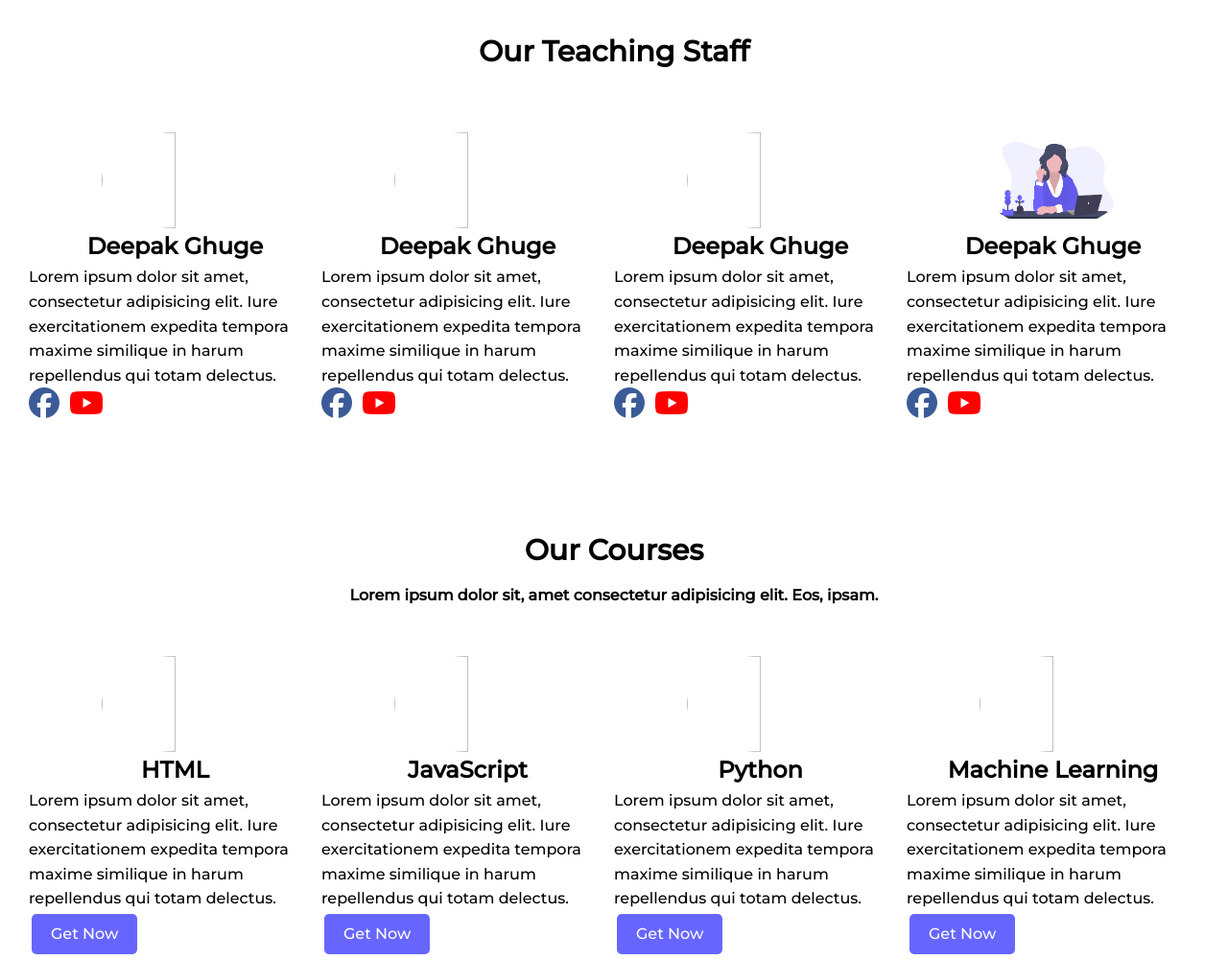
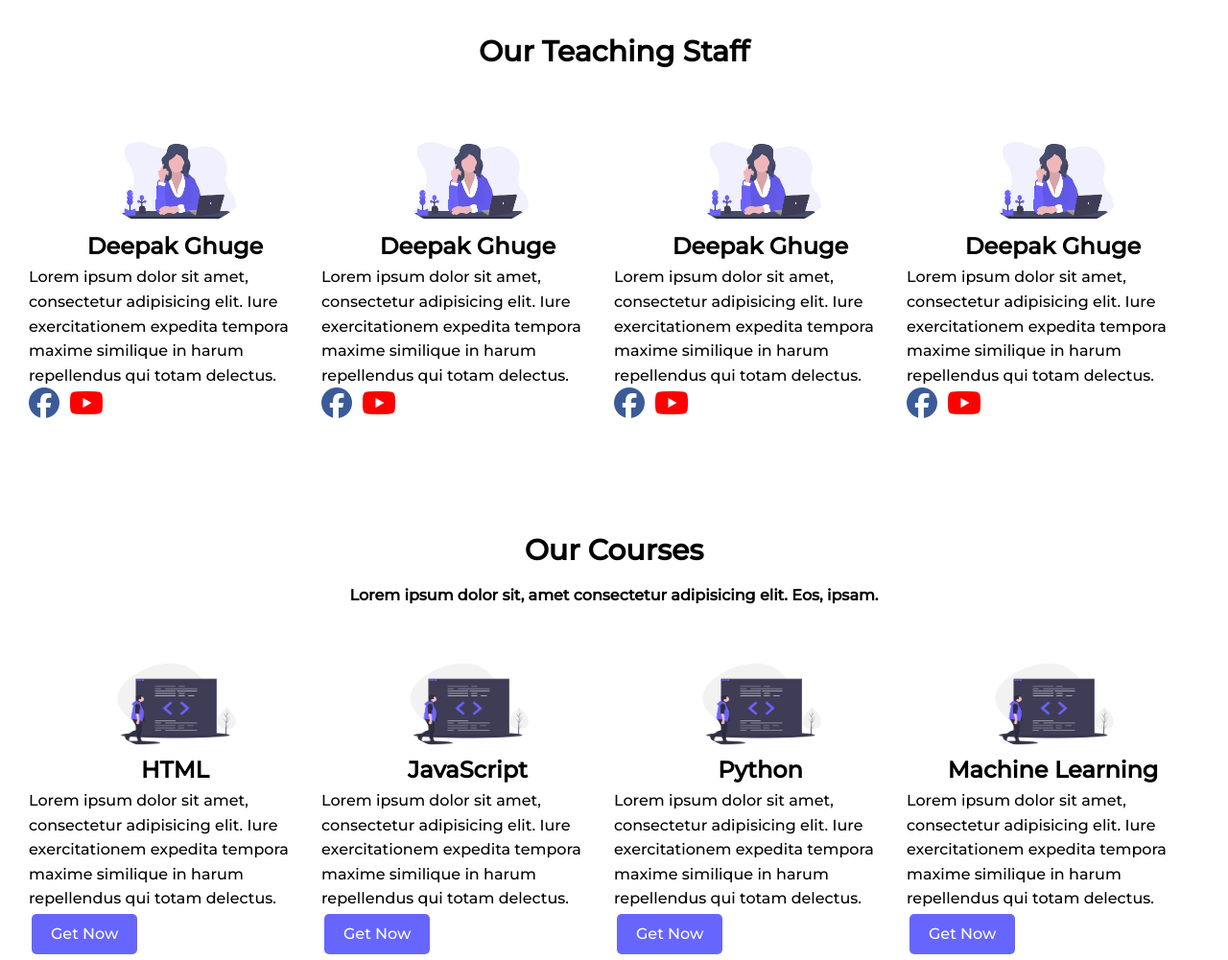
Before and after one commit to deepghuge36/sass-test, a plain HTML site: page index.html in a window 1280 px wide. Shown: the part 680-1681 px from the top of the page at 96% size. Drawn offline with Linux system fonts and the light colour scheme; the site is published under a folder, as on GitHub Pages, so addresses that start at the root find nothing.

Commit message:
image folder and path set

```diff
--- a/index.html
+++ b/index.html
@@ -40,7 +40,7 @@
 					<a href="#" class="btn-primary">Learn More</a>
 					<a href="#" class="btn-secondary">Sign Up</a>
 				</div>
-				<img src="/img/teach_banner.png" width="100%" height="100%" />
+				<img src="./img/teach_banner.png" width="100%" height="100%" />
 			</div>
 		</div>
 	</header>
@@ -49,7 +49,7 @@
 		<h3>Our Teaching Staff</h3>
 		<div class="container-card">
 			<div class="card">
-				<img src='/img/avatar.png' height="100px">
+				<img src='./img/avatar.png' height="100px">
 				<h2>Deepak Ghuge</h2>
 				<p>Lorem ipsum dolor sit amet, consectetur adipisicing elit. Iure exercitationem expedita tempora maxime
 					similique in harum repellendus qui totam delectus.</p>
@@ -60,7 +60,7 @@
 			</div>
 
 			<div class="card">
-				<img src='../img/avatar.png' height="100px">
+				<img src='./img/avatar.png' height="100px">
 				<h2>Deepak Ghuge</h2>
 				<p>Lorem ipsum dolor sit amet, consectetur adipisicing elit. Iure exercitationem expedita tempora maxime
 					similique in harum repellendus qui totam delectus.</p>
@@ -71,7 +71,7 @@
 			</div>
 
 			<div class="card">
-				<img src='/img/avatar.png' height="100px">
+				<img src='./img/avatar.png' height="100px">
 				<h2>Deepak Ghuge</h2>
 				<p>Lorem ipsum dolor sit amet, consectetur adipisicing elit. Iure exercitationem expedita tempora maxime
 					similique in harum repellendus qui totam delectus.</p>
@@ -98,7 +98,7 @@
 		<h4>Lorem ipsum dolor sit, amet consectetur adipisicing elit. Eos, ipsam.</h4>
 		<div class="container-card">
 			<div class="card">
-				<img src='/img/code.png' height="100px">
+				<img src='./img/code.png' height="100px">
 				<h2>HTML</h2>
 				<p>Lorem ipsum dolor sit amet, consectetur adipisicing elit. Iure exercitationem expedita tempora maxime
 					similique in harum repellendus qui totam delectus.</p>
@@ -106,7 +106,7 @@
 			</div>
 
 			<div class="card">
-				<img src='/img/code.png' height="100px">
+				<img src='./img/code.png' height="100px">
 				<h2>JavaScript</h2>
 				<p>Lorem ipsum dolor sit amet, consectetur adipisicing elit. Iure exercitationem expedita tempora maxime
 					similique in harum repellendus qui totam delectus.</p>
@@ -114,7 +114,7 @@
 			</div>
 
 			<div class="card">
-				<img src='/img/code.png' height="100px">
+				<img src='./img/code.png' height="100px">
 				<h2>Python</h2>
 				<p>Lorem ipsum dolor sit amet, consectetur adipisicing elit. Iure exercitationem expedita tempora maxime
 					similique in harum repellendus qui totam delectus.</p>
@@ -122,7 +122,7 @@
 			</div>
 
 			<div class="card">
-				<img src='/img/code.png' height="100px">
+				<img src='./img/code.png' height="100px">
 				<h2>Machine Learning</h2>
 				<p>Lorem ipsum dolor sit amet, consectetur adipisicing elit. Iure exercitationem expedita tempora maxime
 					similique in harum repellendus qui totam delectus.</p>
@@ -214,7 +214,7 @@
 				<li>
 					<span>You Can Find Us On</span>
 				</li>
-				<li><img src="/img/map.png" alt="map" height="100px" width="200px" /></li>
+				<li><img src="./img/map.png" alt="map" height="100px" width="200px" /></li>
 			</ul>
 		</div>
 	</section>
```
